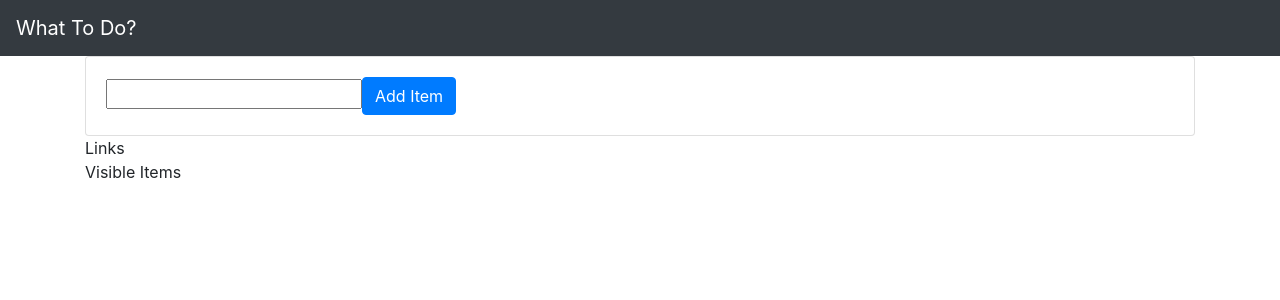
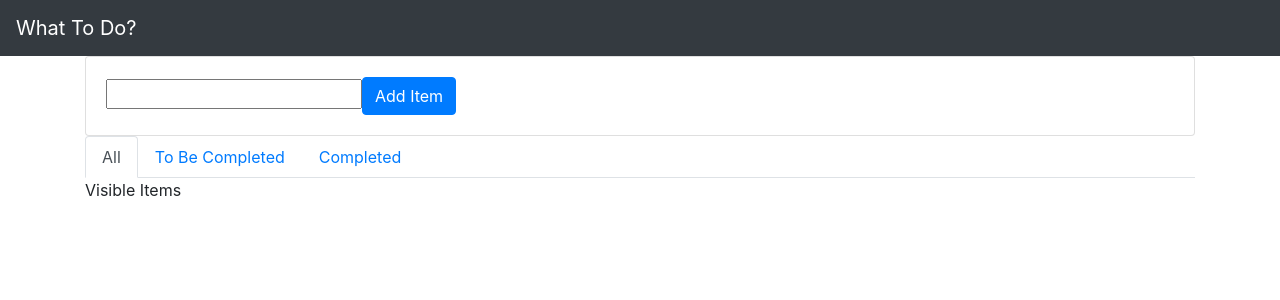
Before and after one commit to Jordan6271/bootcamp-project-week11, a React (Create React App) app in the folder what-to-do/: page / in a window 1280 px wide. Shown: the top 300 px of the page. Built offline with nearby package versions, Linux system fonts and the light colour scheme.

Commit message:
Create link item component

```diff
--- /dev/null
+++ b/what-to-do/src/WhatToDo/Links/LinkItem.js
@@ -0,0 +1,18 @@
+import React from 'react';
+import Nav from 'react-bootstrap/Nav';
+
+class LinkItem extends React.Component {
+  render() {
+    return (
+      <div className="link-item-area">
+        <Nav.Item>
+          <Nav.Link eventKey={this.props.filter} onclick={() => this.props.onclick(this.props.filter)} disabled={this.props.active}>
+            {this.props.filter}
+          </Nav.Link>
+        </Nav.Item>
+      </div>
+    );
+  }
+}
+
+export default LinkItem;
--- /dev/null
+++ b/what-to-do/src/WhatToDo/Links/Links.js
@@ -0,0 +1,21 @@
+import React from 'react';
+
+import LinkItem from './LinkItem';
+
+import Nav from 'react-bootstrap/Nav';
+
+class Links extends React.Component {
+  render() {
+    return (
+      <div className="links-area">
+        <Nav variant="tabs" defaultActiveKey="All">
+          <LinkItem onclick={(filter) => this.props.onclick(filter)} filter="All">All</LinkItem>
+          <LinkItem onclick={(filter) => this.props.onclick(filter)} filter="To Be Completed">To Be Completed</LinkItem>
+          <LinkItem onclick={(filter) => this.props.onclick(filter)} filter="Completed">Completed</LinkItem>
+        </Nav>
+      </div>
+    );
+  }
+}
+
+export default Links;
--- a/what-to-do/src/WhatToDo/WhatToDo.js
+++ b/what-to-do/src/WhatToDo/WhatToDo.js
@@ -1,6 +1,7 @@
 import React from 'react';
 
 import Add from './Add/Add';
+import Links from './Links/Links';
 
 import Navbar from 'react-bootstrap/Navbar';
 import Container from 'react-bootstrap/Container';
@@ -24,7 +25,7 @@ class WhatToDo extends React.Component {
           </Navbar>
           <Container>
             <Add />
-            Links <br />
+            <Links />
             Visible Items
           </Container>
       </div>
```
